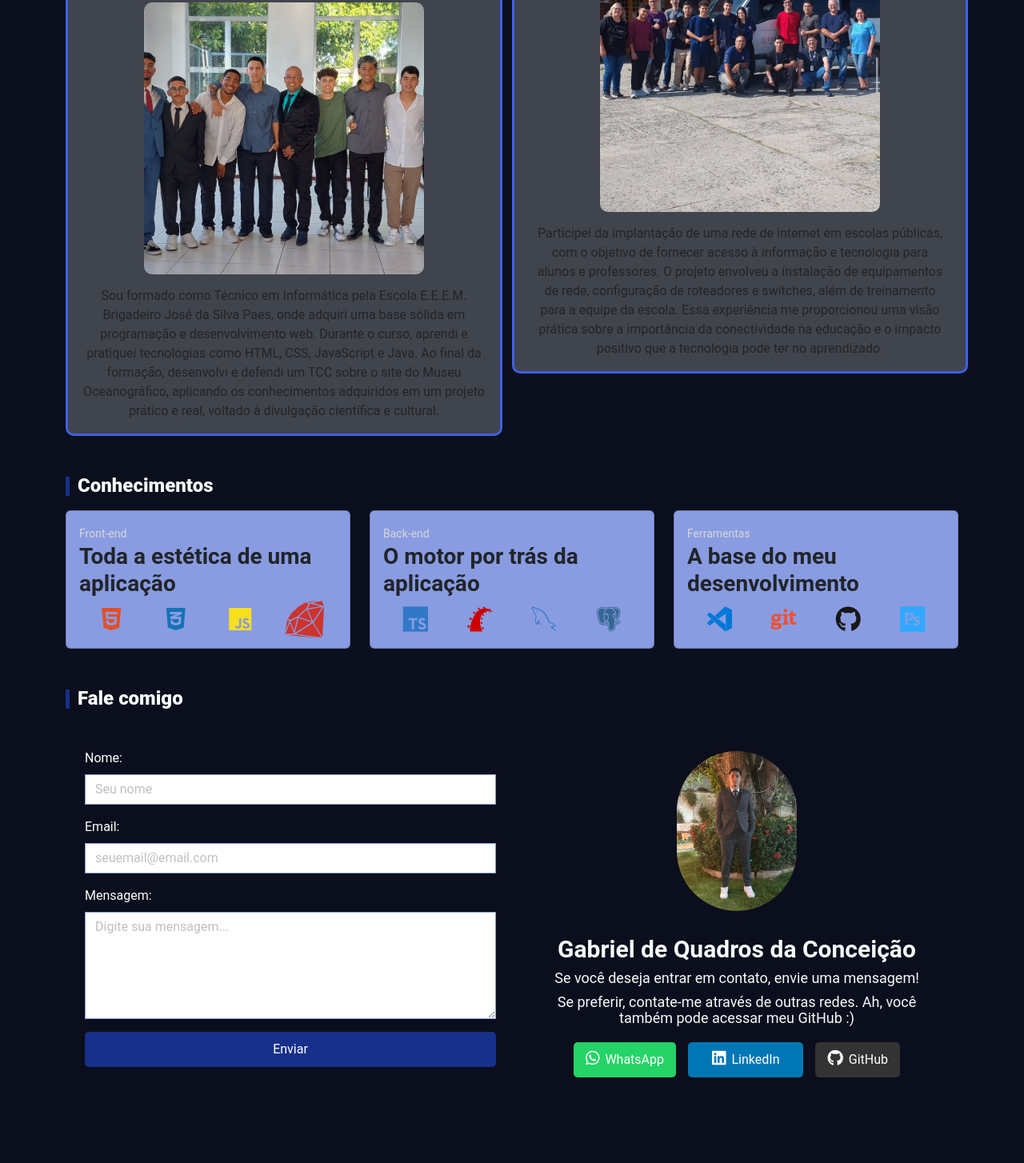
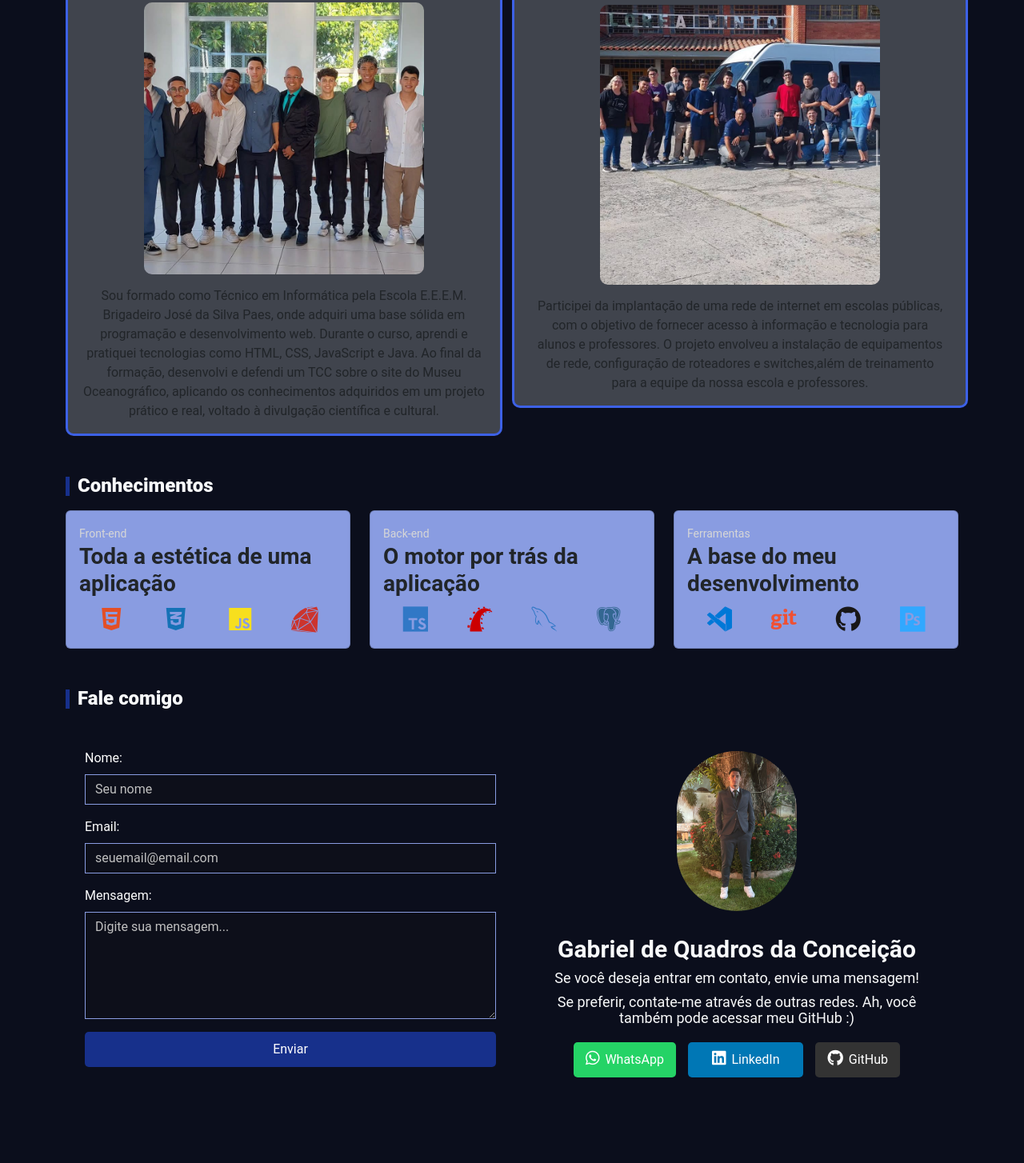
Before and after one commit to zxhnscript/Portfolio, a plain HTML site: page index.html in a window 1280 px wide. Shown: the part 1326-2780 px from the top of the page at 80% size. Drawn offline with nearby package versions, Linux system fonts and the light colour scheme.

Commit message:
Atualização do portfóliov2

```diff
--- a/assets/css/styles.css
+++ b/assets/css/styles.css
@@ -343,3 +343,9 @@ strong {
 .col-md-6 {
     min-height: auto; /* Permite que as colunas cresçam com o conteúdo */
 }
+
+.card.card-rede {
+    background-color: #40444d !important;
+    border: 3px solid #3d63f0f0;
+    border-radius: 10px;
+}
--- a/index.html
+++ b/index.html
@@ -25,9 +25,9 @@
             <div style="flex: 1; padding-right: 250px; margin-top: 130px;">
                 <p class="mb-3" style="font-size: 26px; font-weight: 200;">Opa, seja muito bem vindo!</p>
 
-                    <p style="font-size: 26px; font-weight: 1000 !important;">Sou,
+                    <p style="font-size: 26px; font-weight: 1000 !important;">Sou
                         <span style="font-weight: 1000; line-height: 30px; ">
-                           <span style="color: #17308c "> Gabriel</span> de Quadros
+                           <span style="color: #17308c "> Gabriel</span> de Quadros,
                         </span>
                     </p>
 
@@ -129,7 +129,7 @@
                             </div>
                         </div>
                         <!-- Adicione mais experiências aqui, se necessário -->
-                        <div class="card" style="background-color: #40444d!important;border: 3px solid #3d63f0f0; /* Define a largura e a cor da borda */
+                        <div class="card" style="background-color: #40444d!important;border: 3px solid #3d63f0f0; margin-top: 115px; /* Define a largura e a cor da borda */
     border-radius: 10px; /* Mantém as bordas arredondadas */ ">
                                 <div class="card-body" style="text-align: center;">
                                     <small style="color: #e4e7f1;">Implantação de Rede em Escolas Públicas – Projeto </small>
@@ -146,7 +146,7 @@
                                          alt="Técnico de informática"
                                          style="width: 100%; max-width: 350px; height: auto; border-radius: 10px; margin: 15px auto; display: block;">
                                     <p class="card-text">
-                                        Participei da implantação de uma rede de internet em escolas públicas, com o objetivo de fornecer acesso à informação e tecnologia para alunos e professores. O projeto envolveu a instalação de equipamentos de rede, configuração de roteadores e switches, além de treinamento para a equipe da escola. Essa experiência me proporcionou uma visão prática sobre a importância da conectividade na educação e o impacto positivo que a tecnologia pode ter no aprendizado.
+                                        Participei da implantação de uma rede de internet em escolas públicas, com o objetivo de fornecer acesso à informação e tecnologia para alunos e professores. O projeto envolveu a instalação de equipamentos de rede, configuração de roteadores e switches,além de treinamento para a equipe da nossa escola e professores.
                                 </div>
                             </div>
                     </div>
@@ -177,7 +177,7 @@
                                     <i class="fab fa-js" style="color: #f7df1e;"></i>
                                 </div>
                                 <div class="icon-box" data-tooltip="Ruby">
-                                    <i class="devicon-ruby-plain" style="color: #cc342d; font-size: 50px;"></i>
+                                    <i class="devicon-ruby-plain" style="color: #cc342d; font-size: 35px;"></i>
                                 </div>
                             </div>
                         </div>
@@ -250,19 +250,19 @@
                     <div class="mb-3">
                         <label for="name" class="form-label">Nome:</label>
                         <input type="text" class="form-control" id="name" name="name" placeholder="Seu nome"
-                            style="background-color: white; color: black; border: 1px solid #899ce1;" required>
+                            style="background-color: #0d0f1a; color: white; border: 1px solid #899ce1;" required>
                     </div>
                     <div class="mb-3">
                         <label for="email" class="form-label">Email:</label>
                         <input type="email" class="form-control" id="email" name="email"
                             placeholder="seuemail@email.com"
-                            style="background-color: white; color: black; border: 1px solid #899ce1;" required>
+                            style="background-color: #0d0f1a; color: white; border: 1px solid #899ce1;" required>
                     </div>
                     <div class="mb-3">
                         <label for="message" class="form-label">Mensagem:</label>
                         <textarea id="message" class="form-control" name="message" rows="5"
                             placeholder="Digite sua mensagem..."
-                            style="background-color: white; color: black; border: 1px solid #899ce1;"
+                            style="background-color:#0d0f1a ; color: white; border: 1px solid #899ce1;"
                             required></textarea>
                     </div>
                     <button class="submit button" type="submit" onclick="sendEmail()"
```
